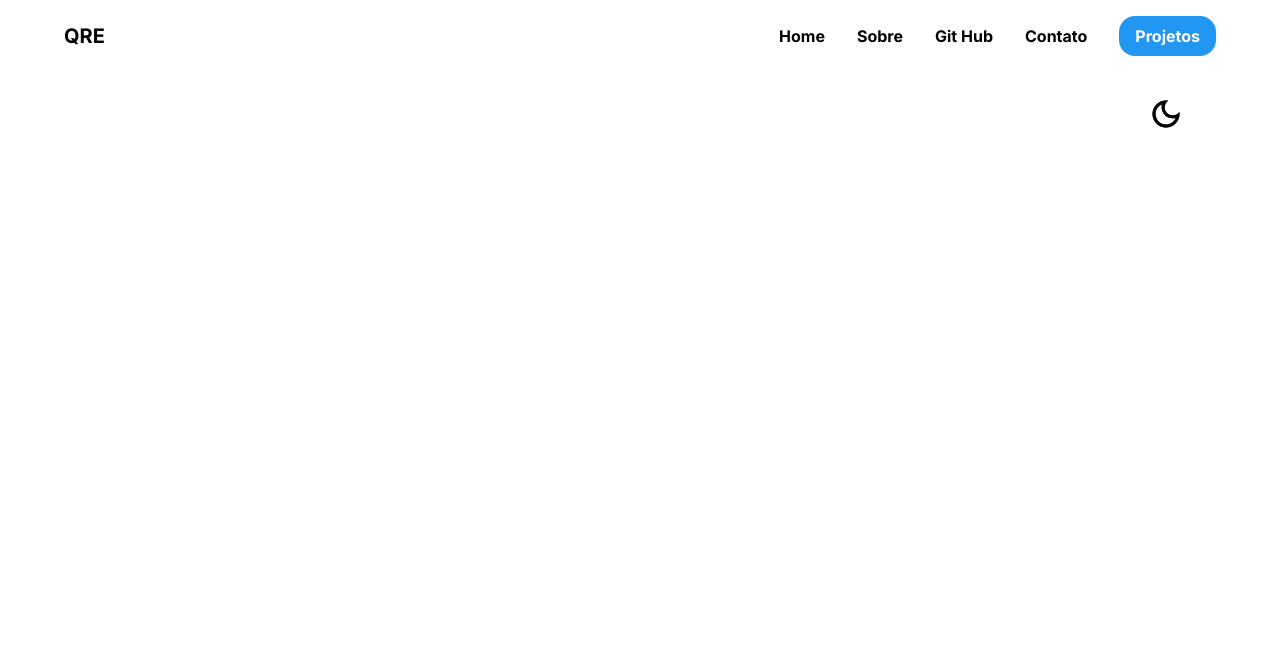
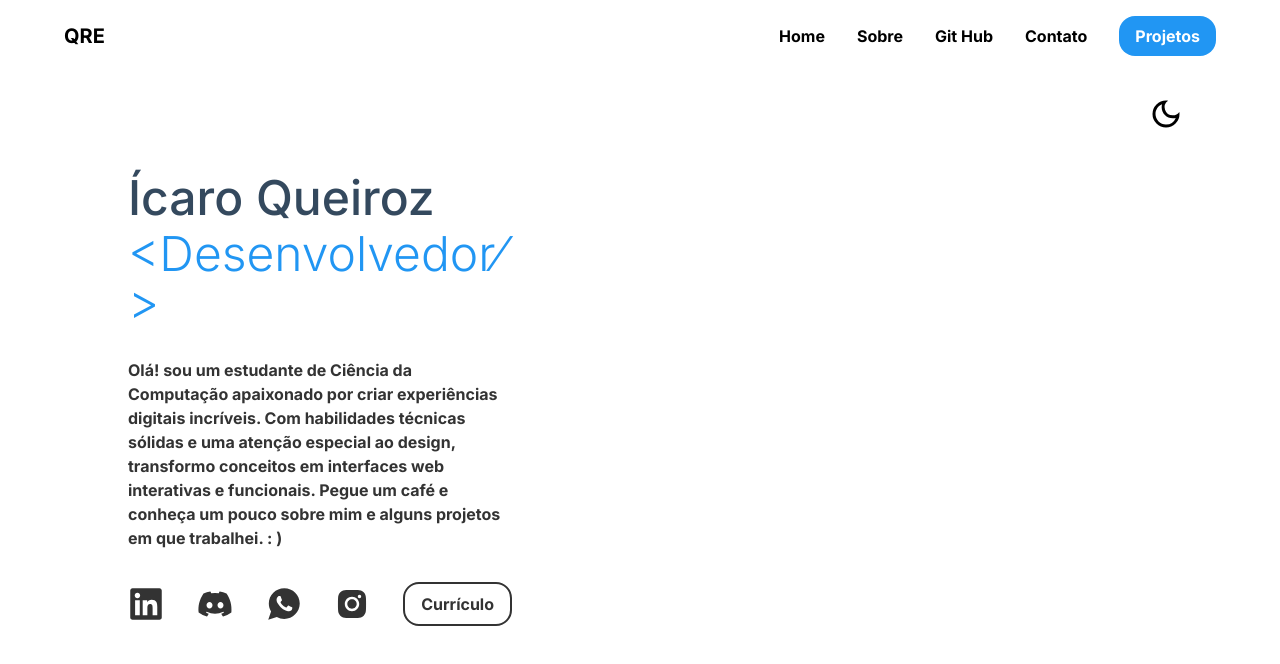
Before and after one commit to icaroQre/My-Portfolio, a Next.js app: page / in a window 1280 px wide. Shown: the top 664 px of the page. Built offline with nearby package versions, Linux system fonts and the light colour scheme.

Commit message:
hero section texts and layers tailwind

```diff
--- a/package.json
+++ b/package.json
@@ -13,10 +13,12 @@
     "@emotion/styled": "^11.11.0",
     "@mui/icons-material": "^5.15.2",
     "@mui/material": "^5.15.2",
+    "@types/react-icons": "^3.0.0",
     "hamburger-react": "^2.5.0",
     "next": "14.0.4",
     "react": "^18",
-    "react-dom": "^18"
+    "react-dom": "^18",
+    "react-icons": "^4.12.0"
   },
   "devDependencies": {
     "@types/node": "^20",
--- /dev/null
+++ b/src/app/tailwind.css
@@ -0,0 +1,27 @@
+@tailwind base;
+@tailwind components;
+@tailwind utilities;
+
+@layer base {
+    .h1 {
+        @apply md:text-5xl text-4xl font-bold text-light-primary dark:text-dark-primary;
+    }
+    .h2 {
+        @apply md:text-2xl text-lg font-bold text-light-primary dark:text-dark-primary;
+    }
+    .h3 {
+        @apply md:text-base text-sm font-bold text-light-secondary dark:text-dark-secondary;
+    }
+    .p {
+        @apply md:text-base text-sm text-light-secondary dark:text-dark-secondary;
+    }
+}
+
+@layer components {
+    .social-icon {
+        @apply transition-all text-2xl md:text-4xl text-light-secondary cursor-pointer hover:text-light-main dark:hover:text-dark-main dark:text-dark-secondary;
+    }
+    .social-button {
+        @apply transition-all font-bold text-light-secondary px-4 py-2 border-2 border-[#333] rounded-2xl cursor-pointer dark:border-[#BDC3C7] dark:text-dark-secondary hover:bg-light-secondary hover:border-light-primary hover:text-dark-tertiary dark:hover:bg-dark-secondary dark:hover:border-dark-primary dark:hover:text-dark-tertiary
+    }
+}
--- a/src/components/NavBar.tsx
+++ b/src/components/NavBar.tsx
@@ -1,18 +1,23 @@
 import React from "react";
 
 const NavBar: React.FC = () => {
+
     return(
         <div className="fixed top-0 left-0 hidden md:w-screen md:bg-inherit md:flex md:items-center md:justify-between md:py-4 md:px-16 md:bg-light-primary md:dark:bg-dark-primary" >
             <p className="font-bold text-xl text-light-tertiary dark:text-dark-tertiary cursor-pointer"> QRE </p>
             <ul className="flex items-center justify-center">
-                <li className="pl-8 font-bold text-base text-light-tertiary dark:text-dark-tertiary hover:scale-110 transition-all cursor-pointer"> <p> Home </p> </li>
-                <li className="pl-8 font-bold text-base text-light-tertiary dark:text-dark-tertiary hover:scale-110 transition-all cursor-pointer"> <p> Sobre </p> </li>
-                <li className="pl-8 font-bold text-base text-light-tertiary dark:text-dark-tertiary hover:scale-110 transition-all cursor-pointer"> <p> Git Hub </p> </li>
-                <li className="pl-8 font-bold text-base text-light-tertiary dark:text-dark-tertiary hover:scale-110 transition-all cursor-pointer"> <p> Contato </p> </li>
+                {[
+                    'Home',
+                    'Sobre',
+                    'Git Hub',
+                    'Contato',
+                ].map(item => <li key={item} className="pl-8 font-bold text-base text-light-tertiary dark:text-dark-tertiary hover:scale-110 transition-all cursor-pointer hover:text-light-main dark:hover:text-dark-main h1"> <p> {item} </p> </li>)}
+
                 <li className="pl-8"> <p className="bg-light-secondary dark:bg-dark-secondary px-4 py-2 rounded-2xl text-white font-bold text-[#FFFFFF] text-base hover:bg-light-tertiary dark:hover:bg-dark-tertiary transition-all cursor-pointer"> Projetos </p> </li>
             </ul>
         </div>
-    )
+)
 }
 
+
 export default NavBar
--- /dev/null
+++ b/src/components/SocialLinks.tsx
@@ -0,0 +1,20 @@
+import { FaLinkedin } from "react-icons/fa";
+import { FaDiscord } from "react-icons/fa";
+import { IoLogoWhatsapp } from "react-icons/io";
+import { AiFillInstagram } from "react-icons/ai";
+import '../app/tailwind.css'
+
+const SocialLinks = () => {
+
+    return (
+            <ul className="flex list-none flex-row items-center justify-between w-full">
+                <li> < FaLinkedin className="social-icon"/> </li>
+                <li> <FaDiscord className="social-icon"/> </li>
+                <li> <IoLogoWhatsapp className="social-icon"/> </li>
+                <li> <AiFillInstagram className="social-icon"/> </li>
+                <li className="social-button h3"> Currículo </li>
+            </ul>
+    )
+}
+
+export default SocialLinks
--- a/src/components/ThemeSwitch.tsx
+++ b/src/components/ThemeSwitch.tsx
@@ -1,7 +1,7 @@
 'use client'
 import { useEffect, useState } from "react"
-import DarkModeOutlinedIcon from '@mui/icons-material/DarkModeOutlined';
-import WbSunnyOutlinedIcon from '@mui/icons-material/WbSunnyOutlined';
+import { MdOutlineDarkMode } from "react-icons/md";
+import { MdOutlineLightbulb } from "react-icons/md";
 
 const ThemeSwitch: React.FC = () => {
 
@@ -21,9 +21,9 @@ const ThemeSwitch: React.FC = () => {
         <div onClick={toogleTheme} className="fixed right-4 top-24 cursor-pointer md:right-24">
             {
                 darkTheme ?
-                <WbSunnyOutlinedIcon sx={{ fontSize: 36, color: '#FFFFFF'}}/>
+                <MdOutlineLightbulb style={{color: "#FFFFFF", fontSize: 36}} />
                 :
-                <DarkModeOutlinedIcon sx={{ fontSize: 36, color: '#000000'}}/>
+                <MdOutlineDarkMode style={{color: '#000000', fontSize: 36}}/>
             }
         </div>
     )
--- a/src/sections/FirstSection.tsx
+++ b/src/sections/FirstSection.tsx
@@ -1,12 +1,22 @@
+import SocialLinks from "@/components/SocialLinks"
 import ThemeSwitch from "@/components/ThemeSwitch"
+import '../app/tailwind.css'
 
 const FirstSection: React.FC = () => {
     return (
         <>
         <div className="w-screen h-screen bg-light-primary dark:bg-dark-primary">
 
+            <div className="w-screen md:w-3/6 h-screen flex items-center justify-center flex-row md:flex-col">
+                <div className="w-4/5 md:w-3/5 flex flex-col items-start justify-center">
+                    <p className="h1 font-medium mb-2"> Ícaro Queiroz </p>
+                    <p className="h1 font-light text-light-main dark:text-dark-main hidden md:flex"> &lt;Desenvolvedor&frasl; &gt; </p>
+                    <p className="h1 font-light text-light-main dark:text-dark-main flex md:hidden"> &lt;Developer&frasl; &gt; </p>
+                    <p className="h3 my-8">Olá! sou um estudante de Ciência da Computação apaixonado por criar experiências digitais incríveis. Com habilidades técnicas sólidas e uma atenção especial ao design, transformo conceitos em interfaces web interativas e funcionais. Pegue um café e conheça um pouco sobre mim e alguns projetos em que trabalhei. : )</p>
+                    <SocialLinks />
+                </div>
+            </div>
         </div>
-        <ThemeSwitch />
         </>
     )
 }
--- a/tailwind.config.js
+++ b/tailwind.config.js
@@ -24,9 +24,11 @@ module.exports = {
       'light-primary': '#34495E',
       'light-secondary': '#333333',
       'light-tertiary': '#000000',
+      'light-main': '#2196F3',
       'dark-primary': '#ECF0F1',
       'dark-secondary': '#BDC3C7',
       'dark-tertiary': '#FFFFFF',
+      'dark-main': '#3498DB',
     },
     extend: {},
   },
```
Also changed, not shown: 1 other file (tests, documents, lock files or other folders).
